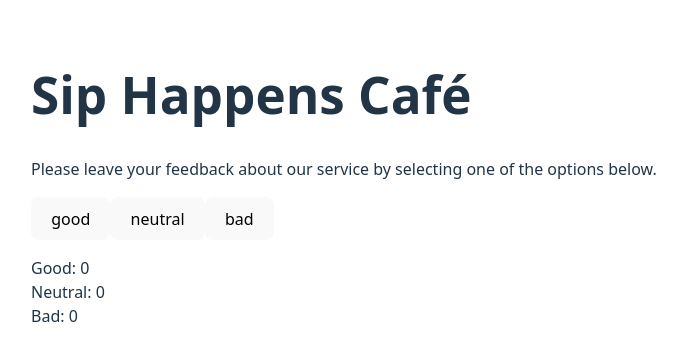
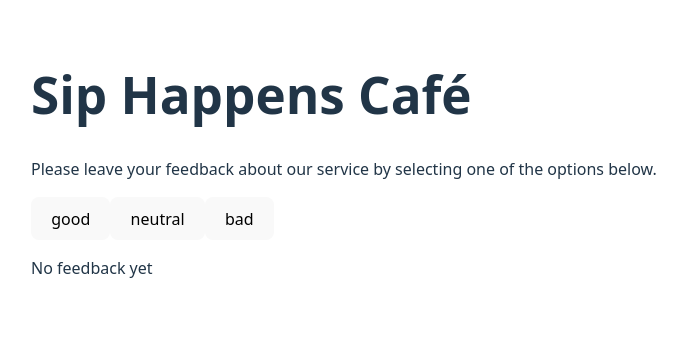
Before and after one commit to denys-filiuk/goit-react-hw-02, a React (Vite) app: page / in a window 1280 px wide. Shown: the top 360 px of the page, without its empty margins (1-688 px from the left). Built offline with nearby package versions, Linux system fonts and the light colour scheme.

Commit message:
add totalFeedback and notification

```diff
--- a/src/App.jsx
+++ b/src/App.jsx
@@ -2,6 +2,7 @@
 import Feedback from "./components/Feedback/Feedback.jsx";
 import Description from "./components/Description/Description.jsx";
 import Options from "./components/Options/Options.jsx";
+import Notification from "./components/Notification/Notification.jsx";
 import { useState } from "react";
 
 export default function App() {
@@ -18,11 +19,13 @@
     }));
   };
 
+  const totalFeedback = clicks.good + clicks.neutral + clicks.bad;
+
   return (
     <>
       <Description />
       <Options updateFeedback={updateFeedback} />
-      <Feedback clicks={clicks} />
+      {totalFeedback === 0 ? <Notification /> : <Feedback clicks={clicks} />}
     </>
   );
 }
--- /dev/null
+++ b/src/components/Notification/Notification.jsx
@@ -0,0 +1,3 @@
+export default function Notification() {
+  return <p>No feedback yet</p>;
+}
```
